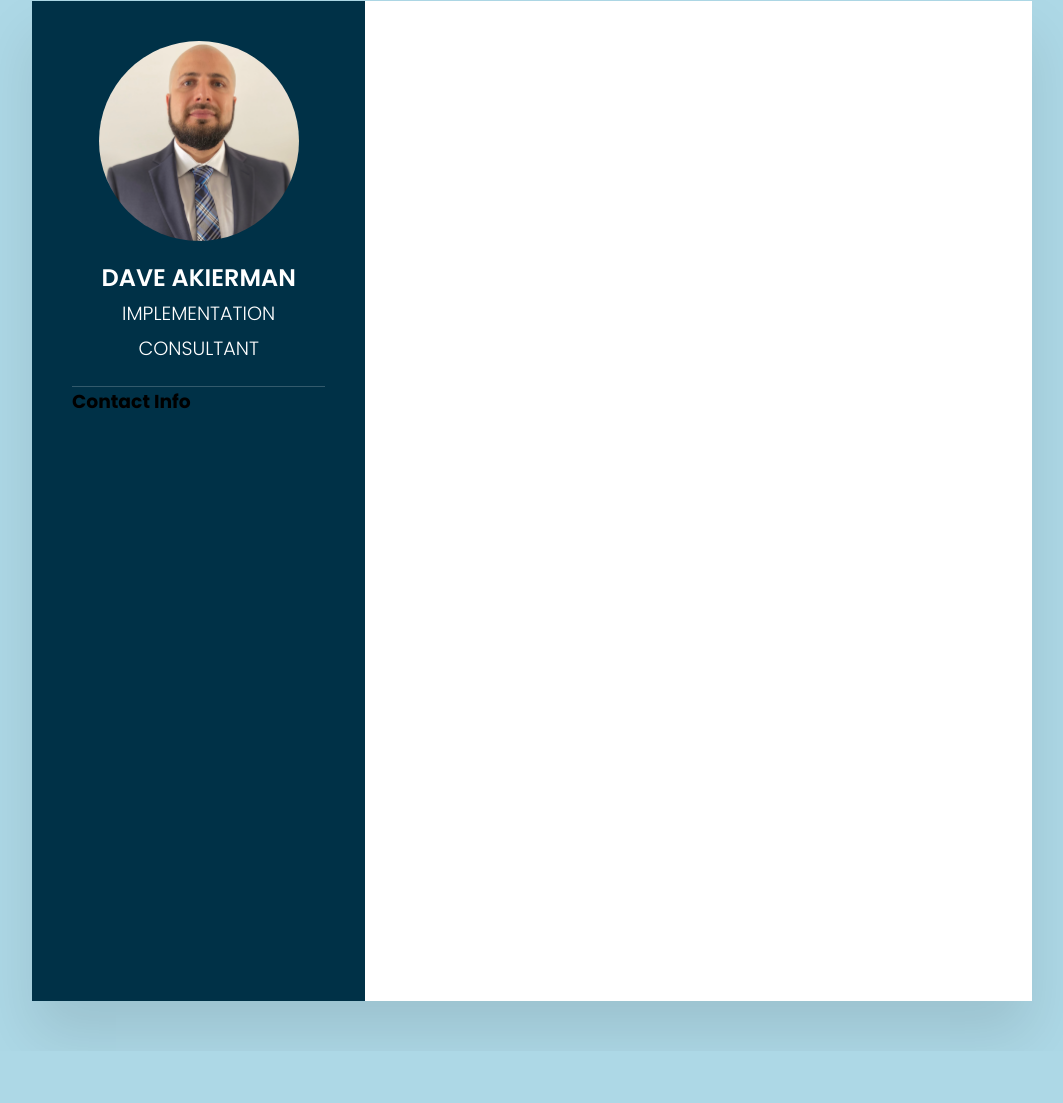
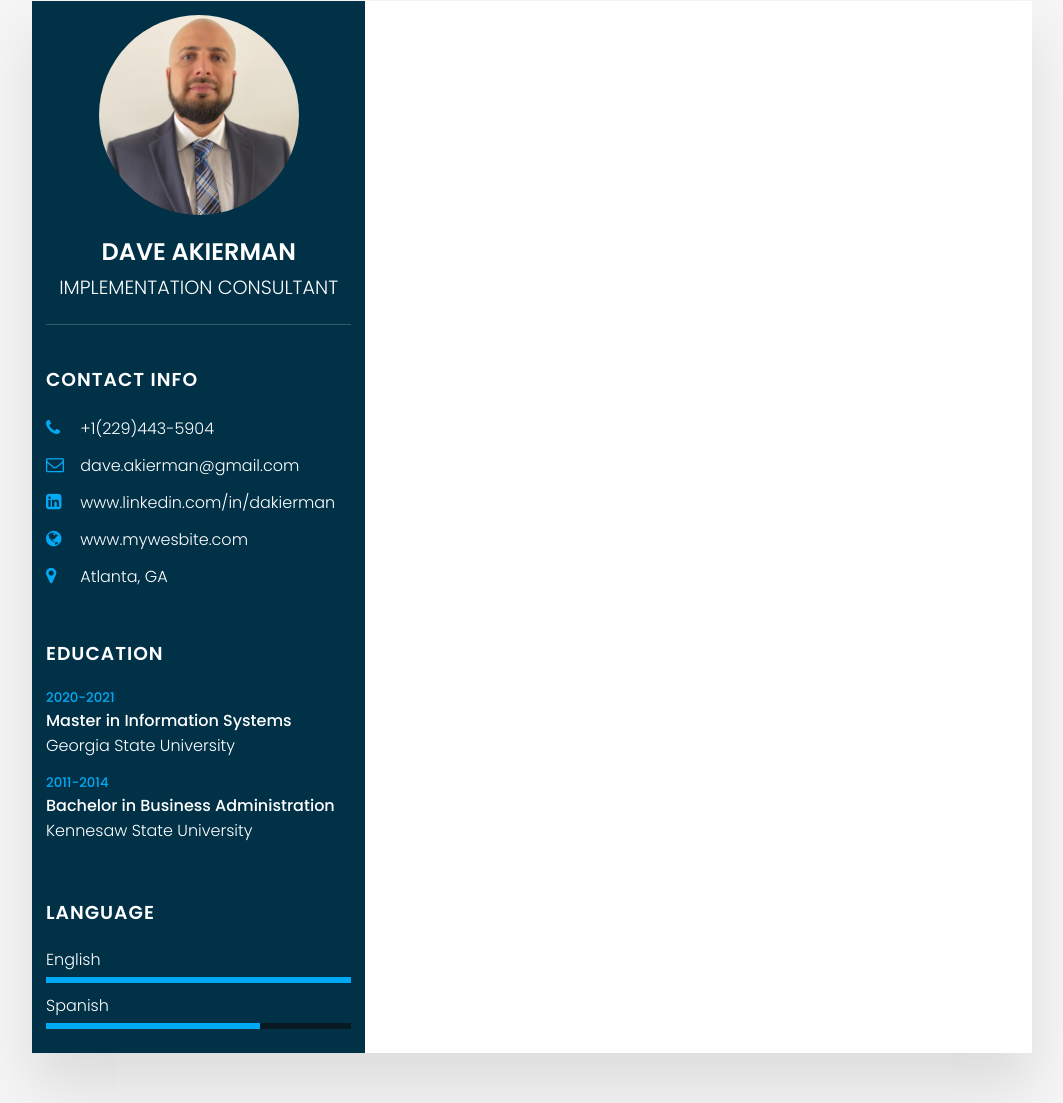
Before and after one commit to DevPilgrim/resume, a plain HTML site: page index.html in a window 1280 px wide. Shown: the part 49-1152 px from the top of the page, without its empty margins (108-1171 px from the left). Before the commit the page ends 1100 px from the top, so only its background shows below. Drawn offline with Linux system fonts and the light colour scheme.

Commit message:
completed_basic_leftSide
basic text and color formatting completed on left side. javascript left. Moving on to right side then scripts.

```diff
--- a/index.html
+++ b/index.html
@@ -4,6 +4,7 @@
     <meta charset="UTF-8">
     <meta name="viewport" content="width=device-width, initial-scale=1.0">
     <title>Dave Akierman Resume</title>
+    <link rel="stylesheet" href="https://cdnjs.cloudflare.com/ajax/libs/font-awesome/4.7.0/css/font-awesome.css" integrity="sha512-5A8nwdMOWrSz20fDsjczgUidUBR8liPYU+WymTZP1lmY9G6Oc7HlZv156XqnsgNUzTyMefFTcsFH/tnJE/+xBg==" crossorigin="anonymous" referrerpolicy="no-referrer" />
     <link rel="stylesheet" type="text/css" href="./resources/style.css">
 </head>
 <body>
@@ -18,6 +19,62 @@
 
             <div class="contactInfo">
                 <h3 class="title">Contact Info</h3>
+                <ul>
+                    <li>
+                        <span class="icon"><i class="fa fa-phone" aria-hidden="true"></i></span>
+                        <span class="text">+1(229)443-5904</span>
+                    </li>
+                    <li>
+                        <span class="icon"><i class="fa fa-envelope-o" aria-hidden="true"></i></span>
+                        <span class="text">dave.akierman@gmail.com</span>
+                    </li>
+                    <li>
+                        <span class="icon"><i class="fa fa-linkedin-square" aria-hidden="true"></i></span>
+                        <span class="text">www.linkedin.com/in/dakierman</span>
+                    </li>
+                    <li>
+                        <span class="icon"><i class="fa fa-globe" aria-hidden="true"></i></span>
+                        <span class="text">www.mywesbite.com</span>
+                    </li>
+                    <li>
+                        <span class="icon"><i class="fa fa-map-marker" aria-hidden="true"></i></span>
+                        <span class="text">Atlanta, GA</span>
+                    </li>
+                </ul>
+            </div>
+
+            <div class="contactInfo education">
+                <h3 class="title">Education</h3>
+                <ul>
+                    <li>
+                        <h5>2020-2021</h5>
+                        <h4>Master in Information Systems</h4>
+                        <h4>Georgia State University</h4>
+                    </li>
+                    <li>
+                        <h5>2011-2014</h5>
+                        <h4>Bachelor in Business Administration</h4>
+                        <h4>Kennesaw State University</h4>
+                    </li>
+                </ul>
+            </div>
+
+            <div class="contactInfo language">
+                <h3 class="title">Language</h3>
+                <ul>
+                    <li>
+                        <span class="text">English</span>
+                        <span class="percent">
+                            <div style="width: 100%"></div>
+                        </span>
+                    </li>
+                    <li>
+                        <span class="text">Spanish</span>
+                        <span class="percent">
+                            <div style="width: 70%"></div>
+                        </span>
+                    </li>
+                </ul>
             </div>
         </div>
         <div class="right_Side"></div>
--- a/resources/style.css
+++ b/resources/style.css
@@ -1,42 +1,41 @@
-@import url('https://fonts.googleapis.com/css2?family=Poppins:wght@200;300;400;500;600;700;800;900&display=swap');
-
-* {
+@import url('https://fonts.googleapis.com/css?family=Poppins:200,300,400,500,600,700,800,900&display=swap');
+*
+{
 	margin: 0;
 	padding: 0;
 	box-sizing: border-box;
 	font-family: 'Poppins', sans-serif;
 }
-
-body {
-    background: lightblue;
+body
+{
+	background: #f5f5f5;
+	/*background: lightblue;*/
 	display: flex;
 	justify-content: center;
 	align-items: center;
 	min-height: 100vh;
 }
-
-.container {
+.container
+{
 	position: relative;
 	width: 100%;
+	min-height: 1000px;
 	max-width: 1000px;
-    min-height: 1000px;
-    margin: 50px;
 	background: #fff;
 	display: grid;
+	margin: 50px;
 	grid-template-columns: 1fr 2fr;
 	box-shadow: 0 35px 55px rgba(0,0,0,0.1);
-
-
-
+}
+.left_Side
+{
+	position: relative;
+	background: #003147;
+	padding: 14PX;
 }
 
-/* Left Side Styling */
-.container .left_Side {
-    position: relative;
-    background: #003147;
-    padding: 40px;
-}
-.profileText {
+.left_Side .profileText
+{
 	position: relative;
 	display: flex;
 	flex-direction: column;
@@ -44,14 +43,17 @@ body {
 	padding-bottom: 20px;
 	border-bottom: 1px solid rgba(255,255,255,0.2);
 }
-.profileText .imgBx {
+
+.left_Side .profileText .imgBx
+{
 	position: relative;
 	width: 200px;
 	height: 200px;
 	border-radius: 50%;
 	overflow: hidden;
 }
-.profileText .imgBx img {
+.left_Side .profileText .imgBx img
+{
 	position: absolute;
 	top: 0;
 	left: 0;
@@ -59,7 +61,9 @@ body {
 	height: 100%;
 	object-fit: cover;
 }
-.profileText h2 {
+
+.left_Side .profileText h2
+{
 	color: #fff;
 	font-size: 1.5em;
 	margin-top: 20px;
@@ -68,13 +72,86 @@ body {
 	font-weight: 600;
 	line-height: 1.4em;
 }
-.profileText h2 span {
-    font-size: .8em;
+
+.left_Side .profileText h2 span
+{
+	font-size: 0.8em;
 	font-weight: 300;
-
 }
-
-
+.contactInfo
+{
+	padding-top: 40px;
+}
+.title
+{
+	color: #fff;
+	text-transform: uppercase;
+	font-weight: 600;
+	letter-spacing: 1px;
+	margin-bottom: 20px;
+}
+.contactInfo ul
+{
+	position: relative;
+}
+.contactInfo ul li
+{
+	position: relative;
+	list-style: none;
+	margin: 10px 0;
+	cursor: pointer;
+}
+.contactInfo ul li span.icon
+{
+	display: inline-block;
+	width: 30px;
+	font-size: 18px;
+	color: #03a9f4;
+}
+.contactInfo ul li span
+{
+	color: #fff;
+	font-size: 16px;
+	font-weight: 300;
+}
+.contactInfo.education li
+{
+	margin-bottom: 15px;
+}
+.contactInfo.education h5
+{
+	color: #03a9f4;
+	font-weight: 500;
+}
+.contactInfo.education h4:nth-child(2)
+{
+	color: #fff;
+	font-weight: 500;
+}
+.contactInfo.education h4
+{
+	color: #fff;
+	font-weight: 300;
+}
+.contactInfo.language .percent
+{
+	position: relative;
+	width: 100%;
+	margin-top: 5px;
+	margin-bottom: 10px;
+	height: 6px;
+	background: #081921;
+	display: block;
+	overflow: hidden;
+}
+.contactInfo.language .percent div
+{
+	position: absolute;
+	top: 0;
+	left: 0;
+	height: 100%;
+	background: #03a9f4;
+}
 
 /* Right Side styling */
 .container .right_Side {
```
Lines whose indentation alone changed are shown as unchanged.
